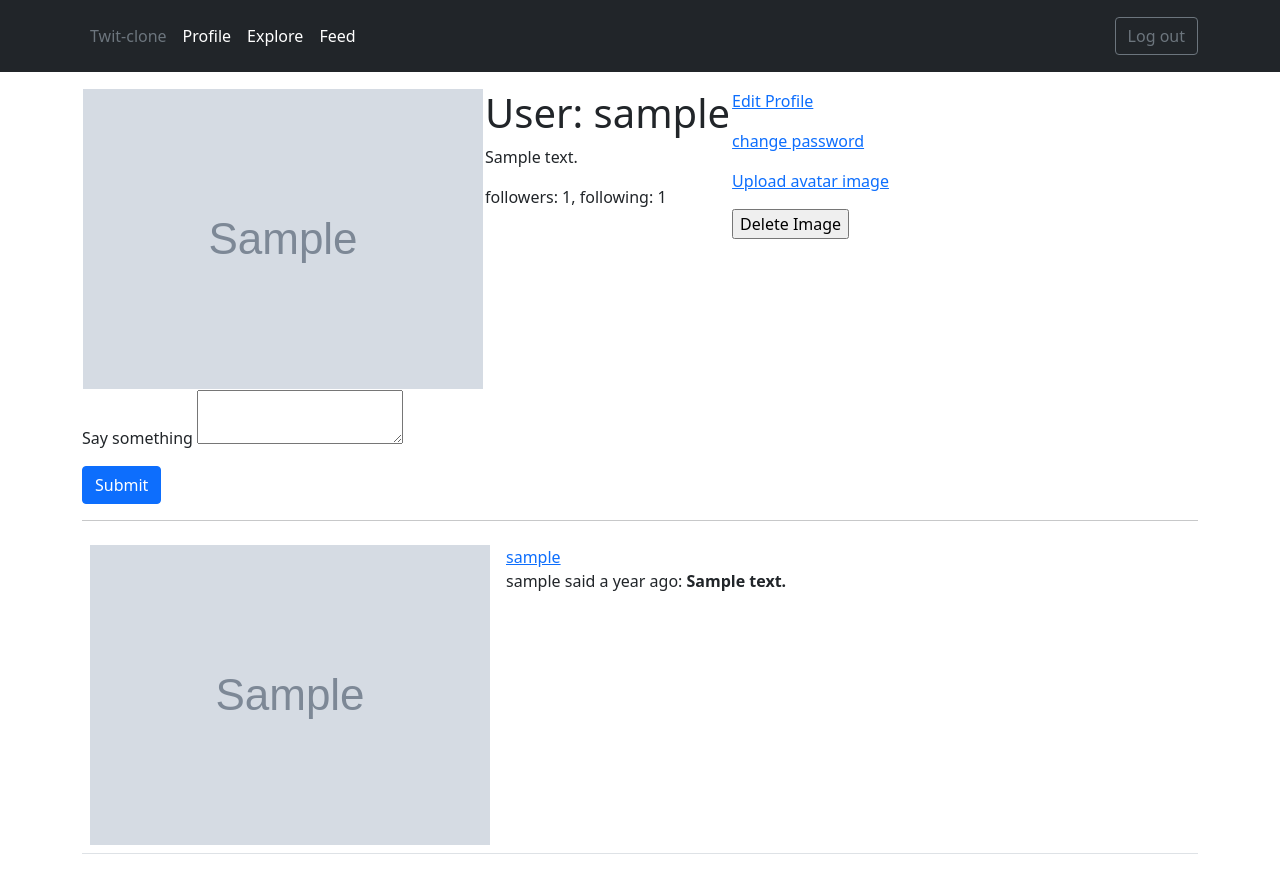
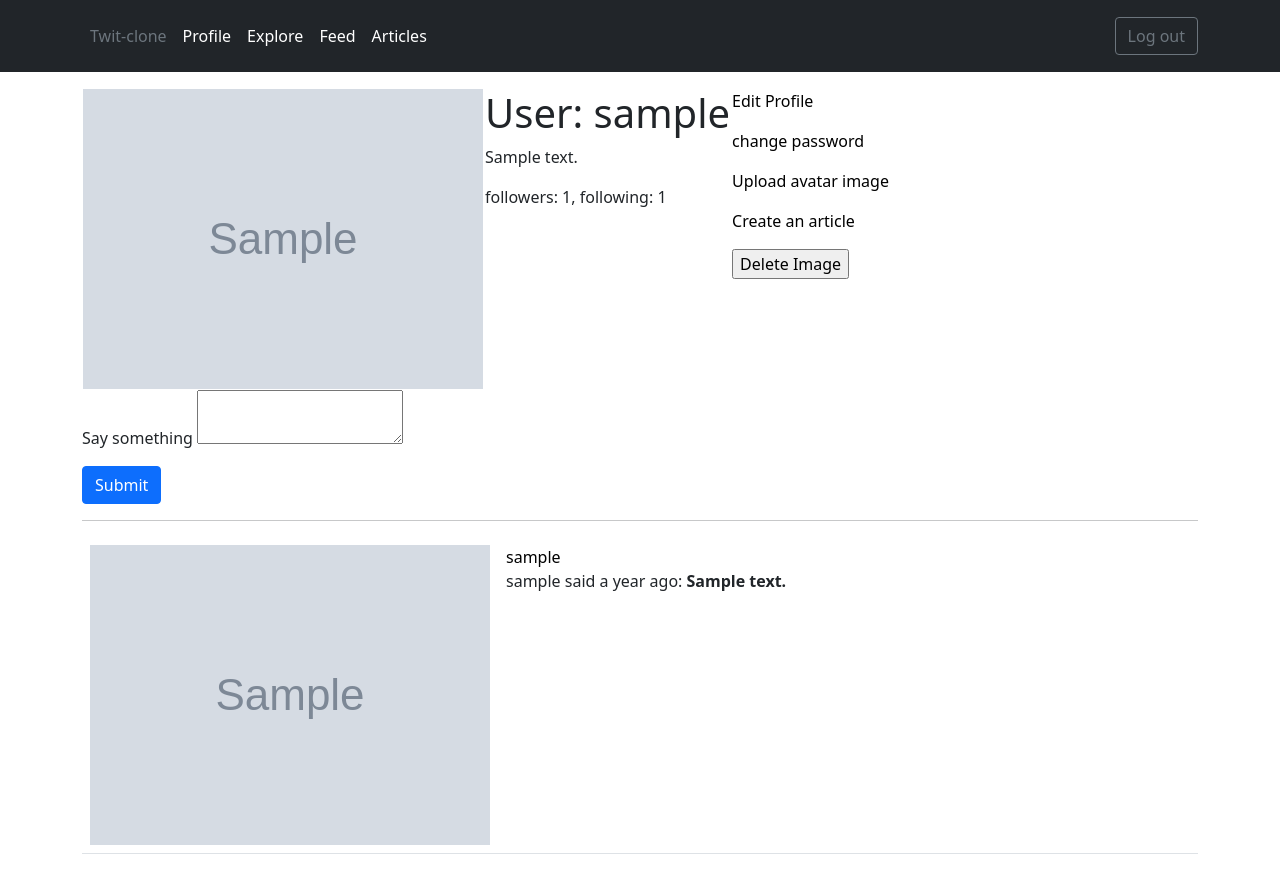
Before and after one commit to hezretaly/twit-clone, a Flask app: a page that uses app/templates/base.html in a window 1280 px wide. Run offline with Flask 2, Linux system fonts and the light colour scheme; a user stored in the database is signed in; tables that the repository leaves empty hold one stand-in row (values such as "Sample post"); grey boxes marked "Sample" are stand-in pictures; parts of the project's set-up code (start-up, migrations or seed data) failed here and were passed over; some libraries are stand-ins or nearby versions.

Commit message:
article functionality

```diff
--- a/app/forms.py
+++ b/app/forms.py
@@ -64,3 +64,8 @@ class EmptyForm(FlaskForm):
 class PostForm(FlaskForm):
 	post = TextAreaField('Say something', validators=[DataRequired(), Length(min=1, max=140)])
 	submit = SubmitField('Submit')
+
+class ArticleForm(FlaskForm):
+	header = StringField('Header', validators=[DataRequired()])
+	body = TextAreaField('Main area', validators=[DataRequired(), Length(min=1, max=1024)])
+	submit = SubmitField('Post')
--- a/app/models.py
+++ b/app/models.py
@@ -24,6 +24,7 @@ class User(UserMixin, db.Model):
         primaryjoin=(followers.c.follower_id == id),
         secondaryjoin=(followers.c.followed_id == id),
         backref=db.backref('followers', lazy='dynamic'), lazy='dynamic')
+    articles = db.relationship('Article', backref='author', lazy='dynamic')
 
     def set_password(self, password):
         self.password_hash = generate_password_hash(password)
@@ -77,6 +78,15 @@ class Post(db.Model):
 #    def __repr__(self):
 #        return '<PostPhoto {}>'.format(self.path)
 
+class Article(db.Model):
+    id = db.Column(db.Integer, primary_key=True)
+    header = db.Column(db.String(64))
+    body = db.Column(db.String(1024))
+    timestamp = db.Column(db.DateTime, index=True, default=datetime.utcnow)
+    user_id = db.Column(db.Integer, db.ForeignKey('user.id'))
+
+    def __repr__(self):
+        return '<Article {}>'.format(self.header)
 
 @login.user_loader
 def load_user(id):
--- a/app/routes.py
+++ b/app/routes.py
@@ -7,8 +7,8 @@ import os
 import uuid
 from app import app, db
 from app.forms import LoginForm, RegistrationForm, EditProfileForm, ChangePasswordForm, \
-	ImageUploadForm, EmptyForm, PostForm
-from app.models import User, Post
+	ImageUploadForm, EmptyForm, PostForm, ArticleForm
+from app.models import User, Post, Article
 
 
 @app.before_request
@@ -185,3 +185,41 @@ def explore():
 def my_feed():
 	posts = current_user.followed_posts()
 	return render_template('my_feed.html', title='Feed', posts=posts)
+
+# articleList
+@app.route('/articles')
+def articles():
+	articles = Article.query.order_by(Article.timestamp.desc())
+	return render_template('articles.html', title='Articles', articles=articles)
+
+@app.route('/create_article', methods=['GET', 'POST'])
+@login_required
+def create_article():
+	form = ArticleForm()
+	if form.validate_on_submit():
+		article = Article(header=form.header.data, body=form.body.data, author=current_user)
+		db.session.add(article)
+		db.session.commit()
+		flash('Your article is now live!')
+		return redirect(url_for('articles'))
+	return render_template('edit_article.html', title='Article', form=form)
+
+# articleEdit
+@app.route('/edit_article/<int:id>', methods=['GET', 'POST'])
+@login_required
+def edit_article(id):
+	article = Article.query.get_or_404(id)
+	form = ArticleForm()
+	if form.validate_on_submit():
+		article.header = form.header.data
+		article.body = form.body.data
+		db.session.commit()
+	elif request.method == 'GET':
+		form.header.data = article.header
+		form.body.data = article.body
+	return render_template('edit_article.html', title='Edit Article', form=form)
+
+@app.route('/article/<int:id>')
+def article(id):
+	article = Article.query.get_or_404(id)
+	return render_template('article.html', title='Article', article=article)
--- a/app/templates/base.html
+++ b/app/templates/base.html
@@ -7,6 +7,11 @@
 	<!-- Bootstrap -->
 	<!-- CSS only -->
 	<link rel="stylesheet" type="text/css" href="{{ url_for('static', filename='bootstrap.min.css') }}">
+	<style type="text/css">
+		a {
+			color: black;
+			text-decoration: none;
+		}
 	</style>
 </head>
 <body>
@@ -36,6 +41,9 @@
 	        	<a href="{{ url_for('my_feed') }}" class="nav-link px-2 text-white">Feed</a>
 	        </li>
 	        {% endif %}
+	        <li>
+        		<a href="{{ url_for('articles') }}" class="nav-link px-2 text-white">Articles</a>
+        	</li>
 	      </ul>
 
 	      <!--
--- a/app/templates/user.html
+++ b/app/templates/user.html
@@ -20,6 +20,7 @@
                     <p><a href="{{ url_for('edit_profile') }}">Edit Profile</a></p>
                     <p><a href="{{ url_for('change_password') }}">change password</a></p>
                     <p><a href="{{ url_for('upload_image') }}">Upload avatar image</a></p>
+                    <p><a href="{{ url_for('create_article') }}">Create an article</a></p>
                     {% if current_user.avatar_img %}
                     <p>
                         <form action="{{ url_for('delete_image') }}" method="post">
--- a/requirements.txt
+++ b/requirements.txt
@@ -23,6 +23,7 @@ Mako==1.1.4
 MarkupSafe==1.1.1
 psycopg2-binary==2.8.6
 PyJWT==2.0.1
+PyMySQL==1.0.2
 python-dateutil==2.8.1
 python-dotenv==0.15.0
 python-editor==1.0.4
```
Also changed, not shown: app/templates/_header_articles.html (added, +19 -0 lines), app/templates/article.html (added, +12 -0 lines), app/templates/articles.html (added, +9 -0 lines), app/templates/edit_article.html (renamed from app/templates/edit_profile.html, +8 -11 lines), config.py (+9 -6 lines), migrations/versions/c4bb6e01d5b7_adding_article_table.py (added, +38 -0 lines), 1 other file.
